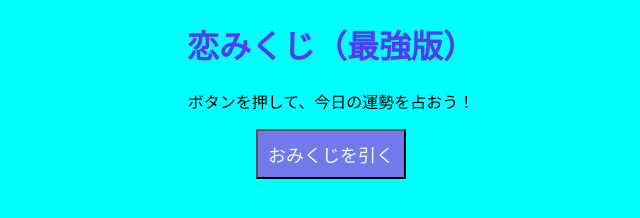
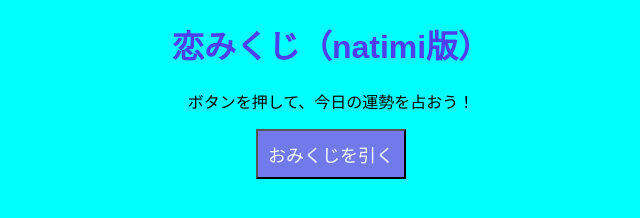
Before and after one commit to hsha24067-miyazaki/koimikuji, a plain HTML site: page index.html in a window 1280 px wide. Shown: the whole page, without its empty margins (309-949 px from the left). Drawn offline with Linux system fonts and the light colour scheme.

Commit message:
菜摘２コミット

```diff
--- a/index.html
+++ b/index.html
@@ -6,7 +6,7 @@
         <link rel="stylesheet" href="style.css">
     </head>
     <body>
-        <h1>恋みくじ（最強版）</h1>
+        <h1>恋みくじ（natimi版）</h1>
         <p>ボタンを押して、今日の運勢を占おう！</p>
         <button id="omikuji-bt">おみくじを引く</button>
         <div id="result" class="result">
```
